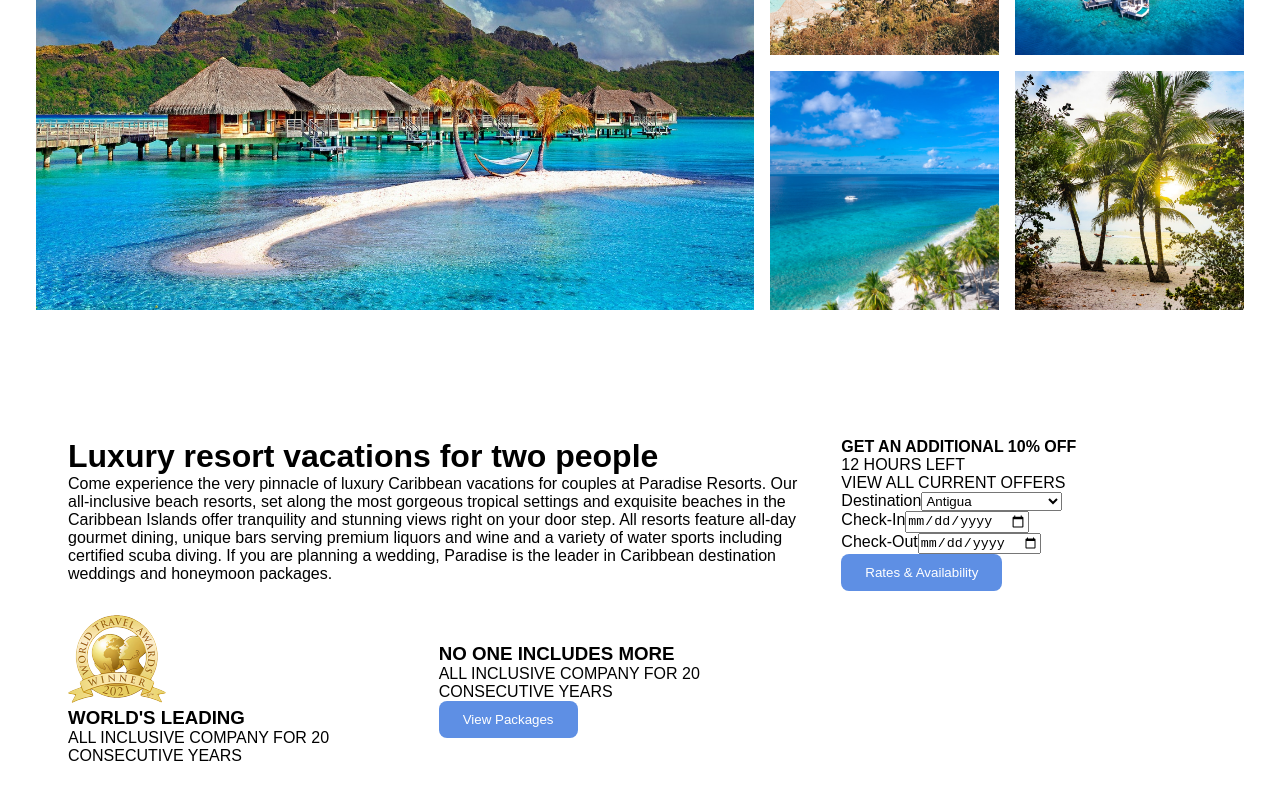
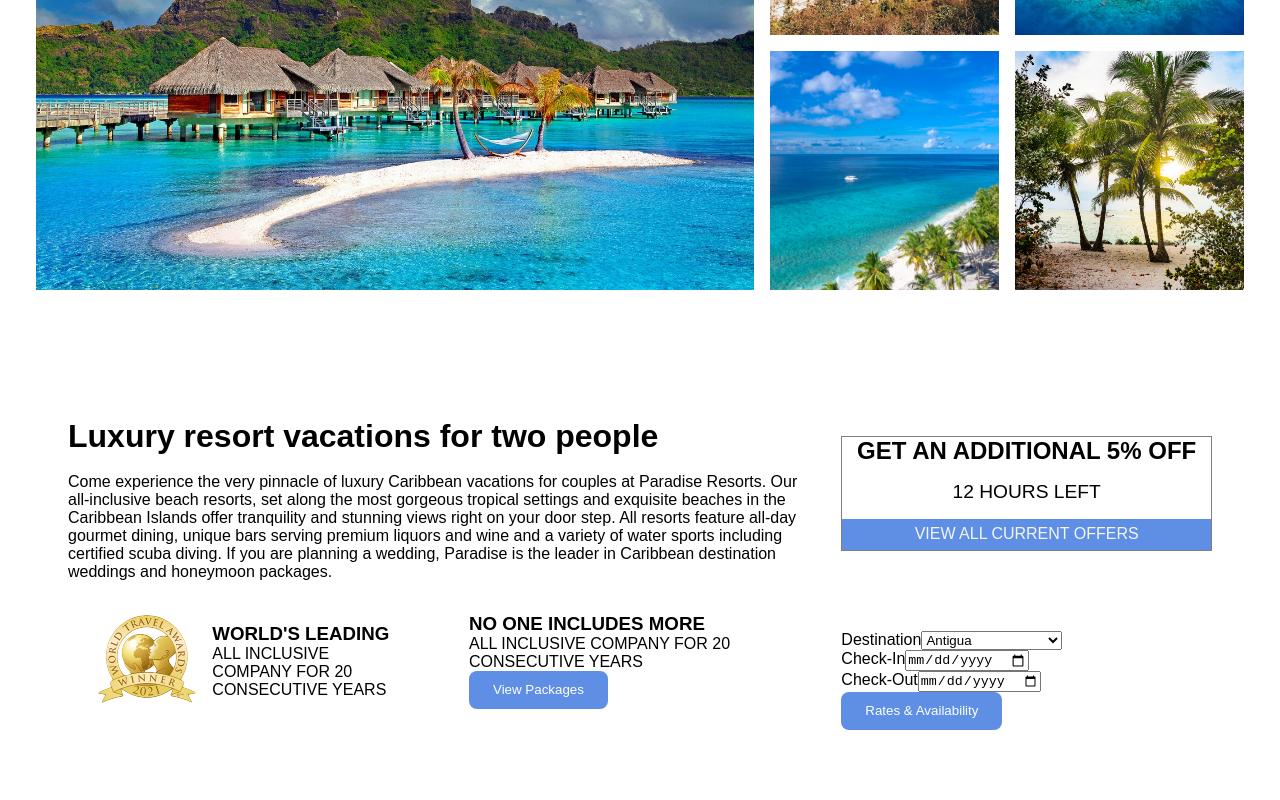
Before and after one commit to joanne-lai03/react-travel-app, a React (Create React App) app: page / in a window 1280 px wide. Shown: the part 1168-1968 px from the top of the page. Built offline with nearby package versions, Linux system fonts and the light colour scheme.

Commit message:
Style promo in search component

```diff
--- a/src/components/destinations/DestinationsStyle.css
+++ b/src/components/destinations/DestinationsStyle.css
@@ -2,6 +2,10 @@
   width: 100%;
   text-align: center;
   padding: 4rem 0;
+}
+
+.container h1 {
+  font-size: 2.5rem;;
 }
 
 .destinations h1 {
--- a/src/components/search/Search.js
+++ b/src/components/search/Search.js
@@ -9,6 +9,7 @@ function Search() {
       <div className="container">
         <div className="left">
           <h2>Luxury resort vacations for two people</h2>
+          <br></br>
           <p>Come experience the very pinnacle of luxury Caribbean vacations for couples at Paradise Resorts. Our all-inclusive beach resorts, set along the most gorgeous tropical settings and exquisite beaches in the Caribbean Islands offer tranquility and stunning views right on your door step. All resorts feature all-day gourmet dining, unique bars serving premium liquors and wine and a variety of water sports including certified scuba diving. If you are planning a wedding, Paradise is the leader in Caribbean destination weddings and honeymoon packages.</p>
         <div className="search-col-2">
           <div className="box">
@@ -31,7 +32,7 @@ function Search() {
         </div>
         <div className="right">
           <div className="promo">
-            <h4 className="save">GET AN ADDITIONAL 10% OFF</h4>
+            <h4 className="save">GET AN ADDITIONAL 5% OFF</h4>
             <p className="timer">12 HOURS LEFT</p>
             <p className="offers">VIEW ALL CURRENT OFFERS</p>
           </div>
--- a/src/components/search/SearchStyle.css
+++ b/src/components/search/SearchStyle.css
@@ -21,3 +21,39 @@ button {
   justify-content: center;
   align-items: center;
 }
+
+.search .box {
+  display: flex;
+  max-width: 310px;
+  align-items: center;
+  margin: auto;
+}
+
+.right {
+  display: flex;
+  flex-direction: column;
+  justify-content: center;
+}
+
+.promo {
+  width: 100%;
+  margin: 0.4rem 0;
+  margin-bottom: 5rem;
+  border: 1px solid grey;
+  text-align: center;
+}
+
+.promo h4 {
+  font-size: 1.5rem;
+}
+
+.promo .timer {
+  padding: 1rem 0;
+  font-size: 1.2rem;
+}
+
+.promo .offers {
+  background-color: rgb(94, 143, 228);
+  color: whitesmoke;
+  padding: 0.4rem 0;
+}
```
